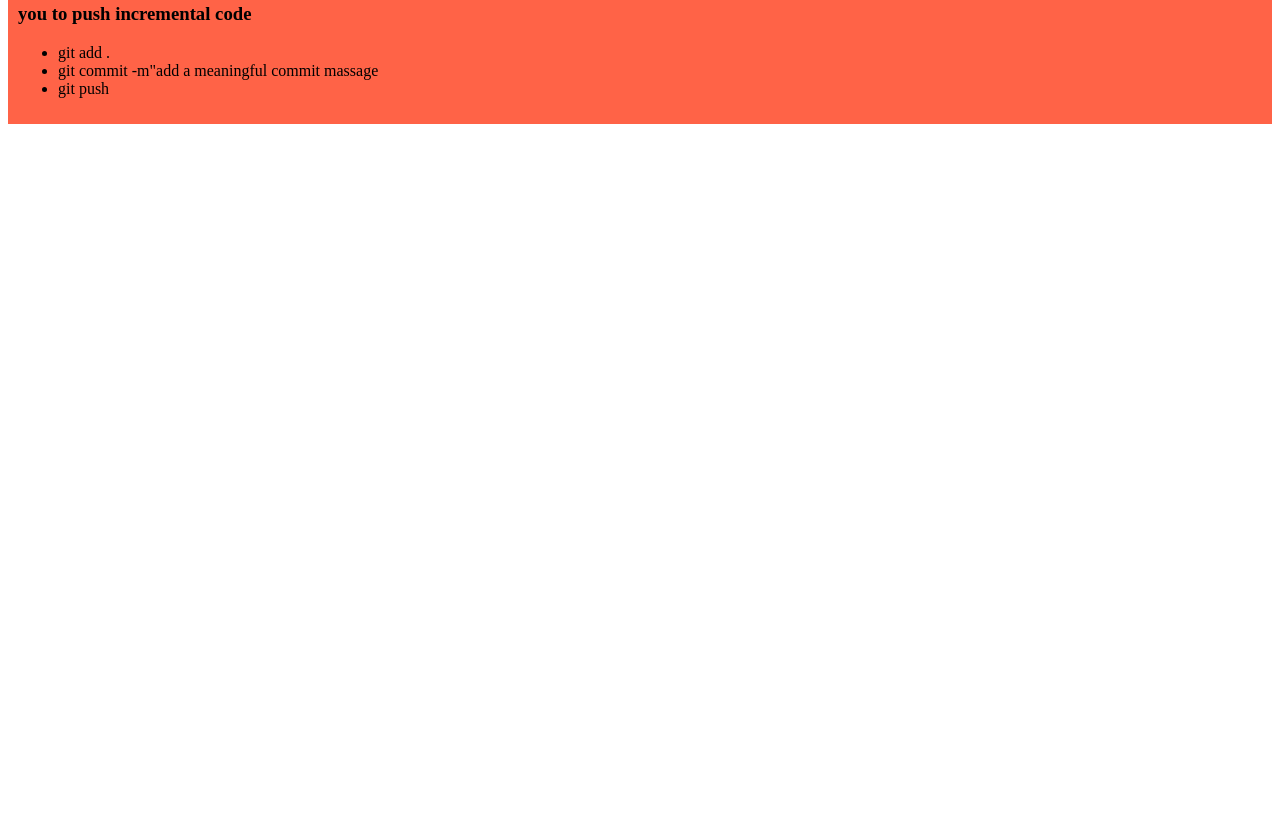
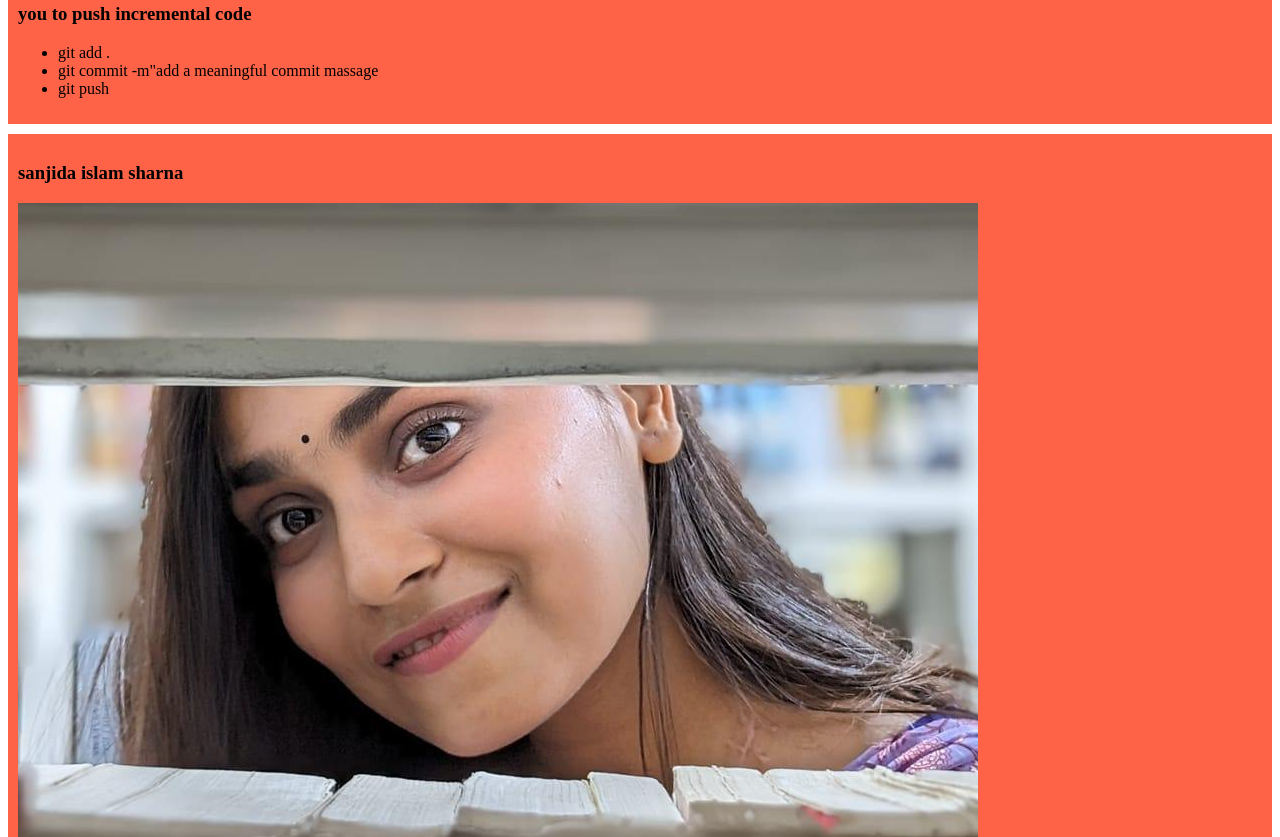
Before and after one commit to SanjidaIslamSharna/my-simple-website, a plain HTML site: page index.html in a window 1280 px wide. Shown: the part 458-1295 px from the top of the page. Before the commit the page ends 800 px from the top, so only its background shows below. Drawn offline with Linux system fonts and the light colour scheme.

Commit message:
added a sanjida islam sharna

```diff
--- a/index.html
+++ b/index.html
@@ -27,6 +27,10 @@
             <li>git push</li>
         </ul>
     </div>
+    <div>
+        <h3>sanjida islam sharna</h3>
+        <img src="image/sanjida.jpg" alt="">
+    </div>
 
 </body>
 </html>
```
Also changed, not shown: image/sanjida.jpg (added).
